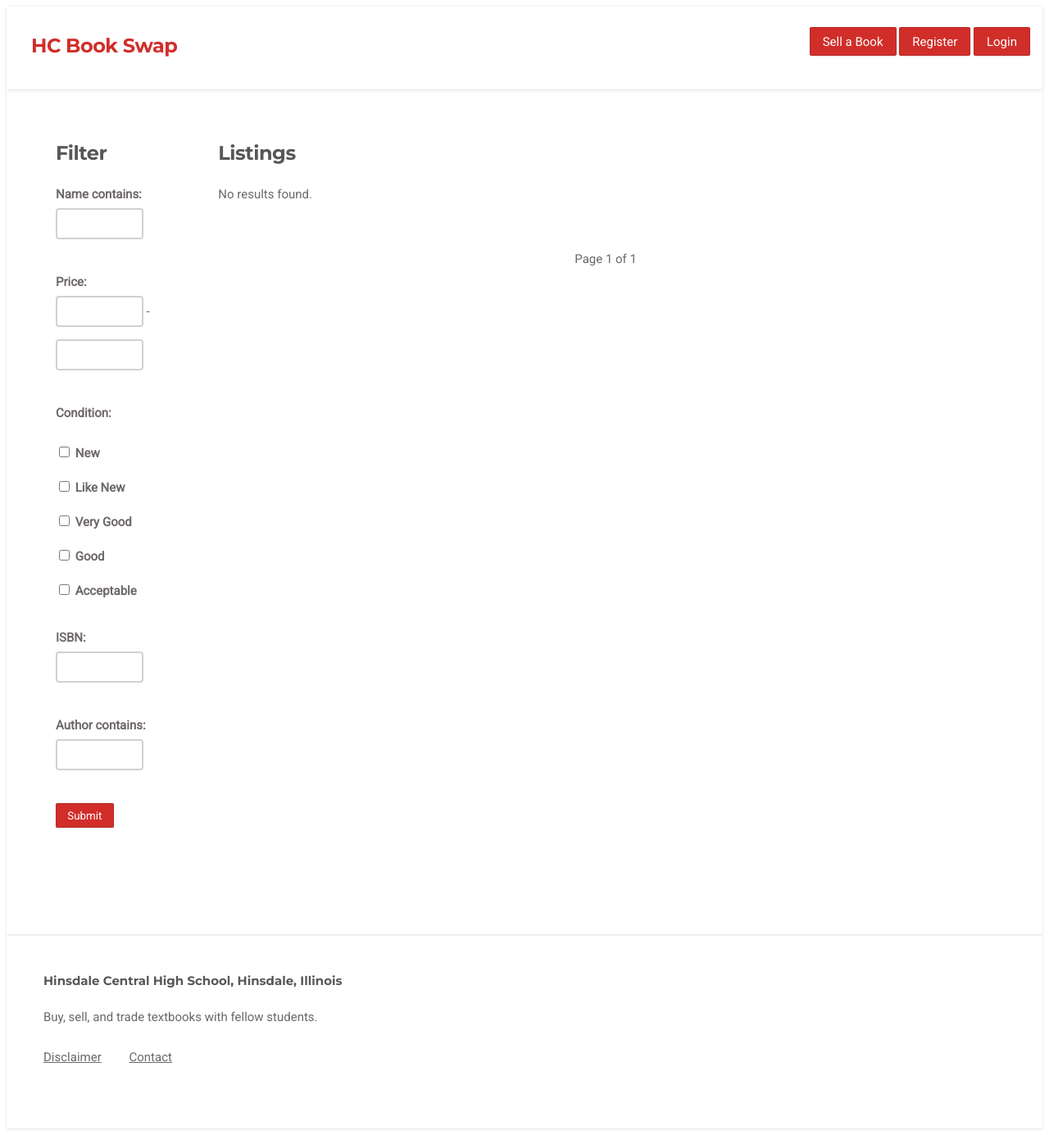
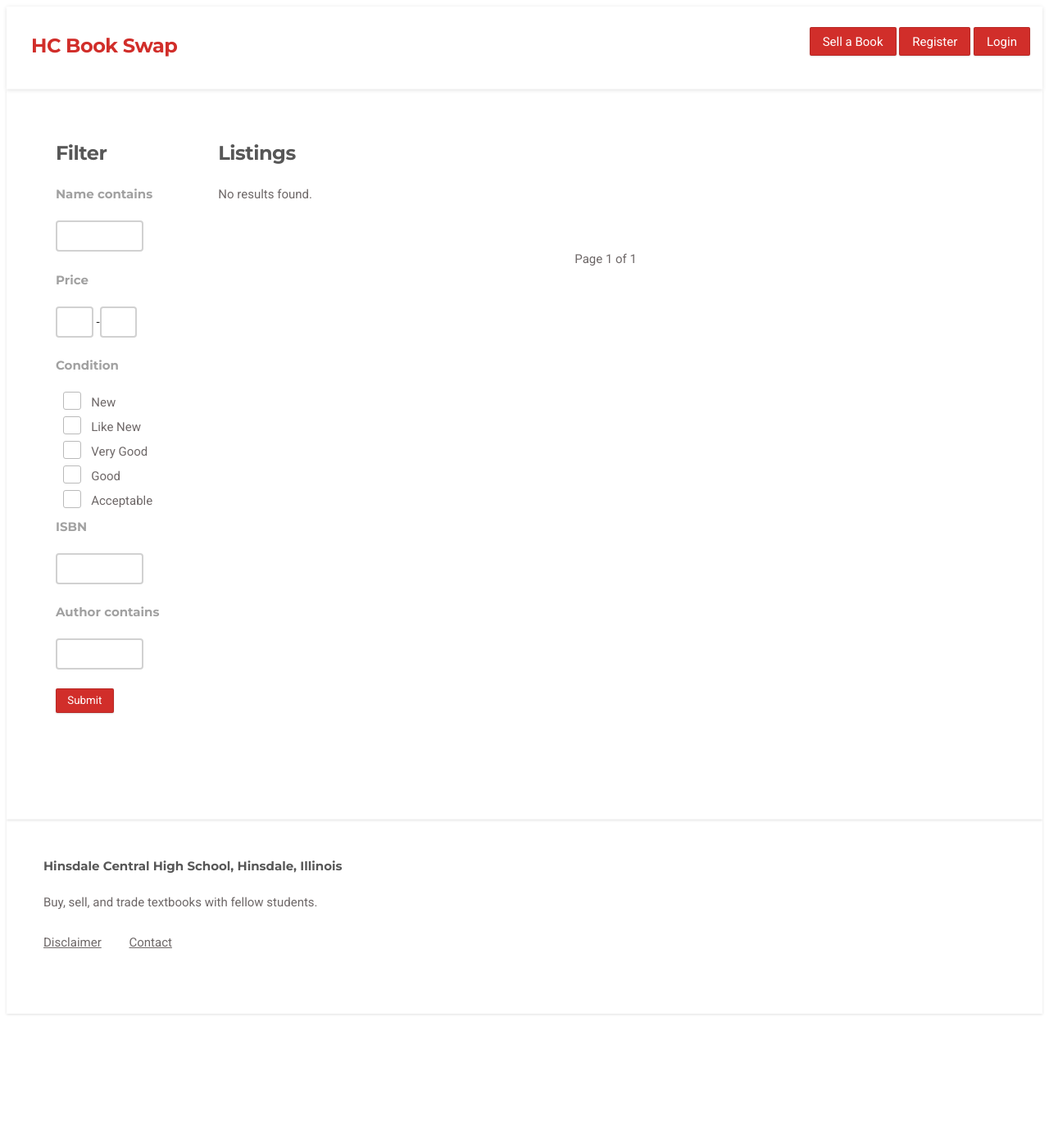
Before and after one commit to somair/hc_book_swap, a Django app: page /book/1/edit in a window 1280 px wide. Shown: the whole page at 82% size. After the commit the page ends 1238 px from the top, so only its background shows below. Run offline with Django 3.2, Linux system fonts and the light colour scheme; tables that the repository leaves empty hold one stand-in row (values such as "Sample post"); parts of the project's set-up code (start-up, migrations or seed data) failed here and were passed over.

Commit message:
styles: Fix homepage checkboxes

```diff
--- a/static/css/style.css
+++ b/static/css/style.css
@@ -85,18 +85,20 @@
 
 .hc-filter input[type=email], .hc-filter input[type=number], .hc-filter input[type=password], .hc-filter input[type=search], .hc-filter input[type=tel], .hc-filter input[type=text], .hc-filter input[type=url], .hc-filter select, .hc-filter textarea {
   width: 70%; }
+.hc-filter #id_price_0, .hc-filter #id_price_1 {
+  width: 30%; }
 .hc-filter .helptext {
   display: block; }
+.hc-filter div {
+  margin-bottom: 0.5em; }
 
-/*#id_condition input[type=checkbox], */
-#thumbnail-clear_id {
+.hc-filter-condition input[type=checkbox], #thumbnail-clear_id {
   display: none; }
 
-/*#id_condition label, */
-label[for="thumbnail-clear_id"] {
+.hc-filter-condition label, label[for="thumbnail-clear_id"] {
   cursor: pointer; }
 
-#thumbnail-clear_id + label:before {
+#thumbnail-clear_id + label:before, .hc-filter-condition input[type=checkbox] + label:before {
   border: 1px solid #BABABA;
   border-radius: 3px;
   content: "\00a0";
@@ -106,7 +108,7 @@
   width: 1.3em;
   height: 1.3em; }
 
-#thumbnail-clear_id:checked + label:before {
+#thumbnail-clear_id:checked + label:before, .hc-filter-condition input[type=checkbox]:checked + label:before {
   border: 1px solid #D12E2A;
   background: #D12E2A;
   color: #fff;
--- a/static/css/style.scss
+++ b/static/css/style.scss
@@ -123,18 +123,24 @@
   input[type=email],input[type=number],input[type=password],input[type=search],input[type=tel],input[type=text],,input[type=url],select,textarea{
     width: 70%;
   }
+  #id_price_0, #id_price_1{
+    width: 30%;
+  }
   .helptext{
     display: block;
   }
+  div{
+    margin-bottom: 0.5em;
+  }
 }
 
-/*#id_condition input[type=checkbox], */#thumbnail-clear_id {
+.hc-filter-condition input[type=checkbox], #thumbnail-clear_id {
   display: none; }
 
-/*#id_condition label, */label[for="thumbnail-clear_id"] {
+.hc-filter-condition label, label[for="thumbnail-clear_id"] {
   cursor: pointer; }
 
-#thumbnail-clear_id + label:before/*, #id_condition label:before*/ {
+#thumbnail-clear_id + label:before, .hc-filter-condition input[type=checkbox] + label:before {
   border: 1px solid #BABABA;
   border-radius: 3px;
   content: "\00a0";
@@ -144,7 +150,7 @@
   width: 1.3em;
   height: 1.3em; }
 
-#thumbnail-clear_id:checked + label:before{
+#thumbnail-clear_id:checked + label:before, .hc-filter-condition input[type=checkbox]:checked + label:before{
   border: 1px solid #D12E2A;
   background: #D12E2A;
   color: #fff;
--- a/templates/books/listings.html
+++ b/templates/books/listings.html
@@ -1,5 +1,4 @@
 {% extends 'base.html' %}
-
 
 {% block title %}HC Book Swap{% endblock %}
 
@@ -9,7 +8,21 @@
         <div class="two columns hc-filter">
             <h5 class="secondary-heading">Filter</h5>
             <form action="/" method="get">
-                {{ filter.form.as_p }}
+                {% for field in filter.form %}
+                    <div class="hc-filter-{{field.name}}">
+                        <h6 class="hc-help-text">{{ field.label }}</h6>
+                        {% if field.name == 'condition' %}
+                           {% for checkbox in field %}
+                               {{ checkbox.tag }}
+                                <label class="hc-checkbox" for="{{checkbox.id_for_label}}">
+                                    <span>{{ checkbox.choice_label }}</span>
+                                </label>
+                            {% endfor %}
+                        {% else %}
+                            {{ field }}
+                        {% endif %}
+                    </div>
+                {% endfor %}
                 <input type="submit" />
             </form>
         </div>
```
